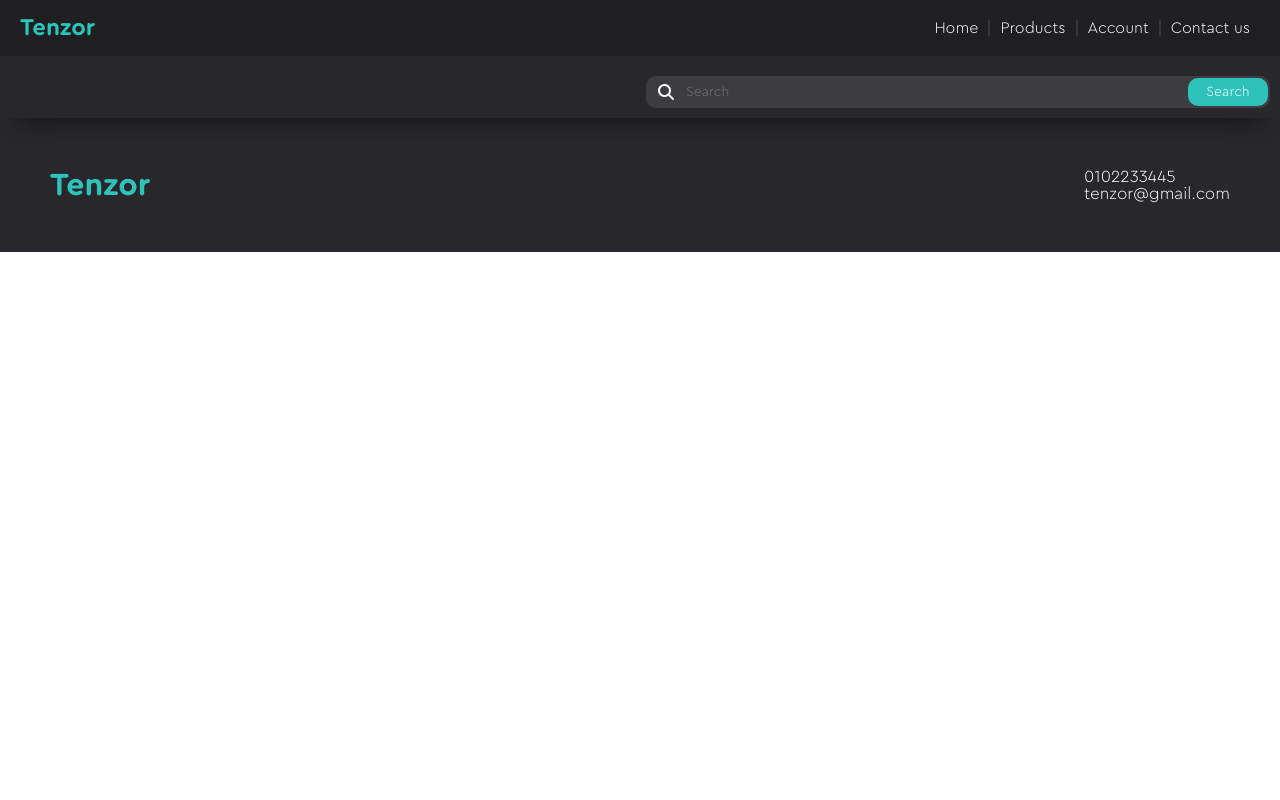
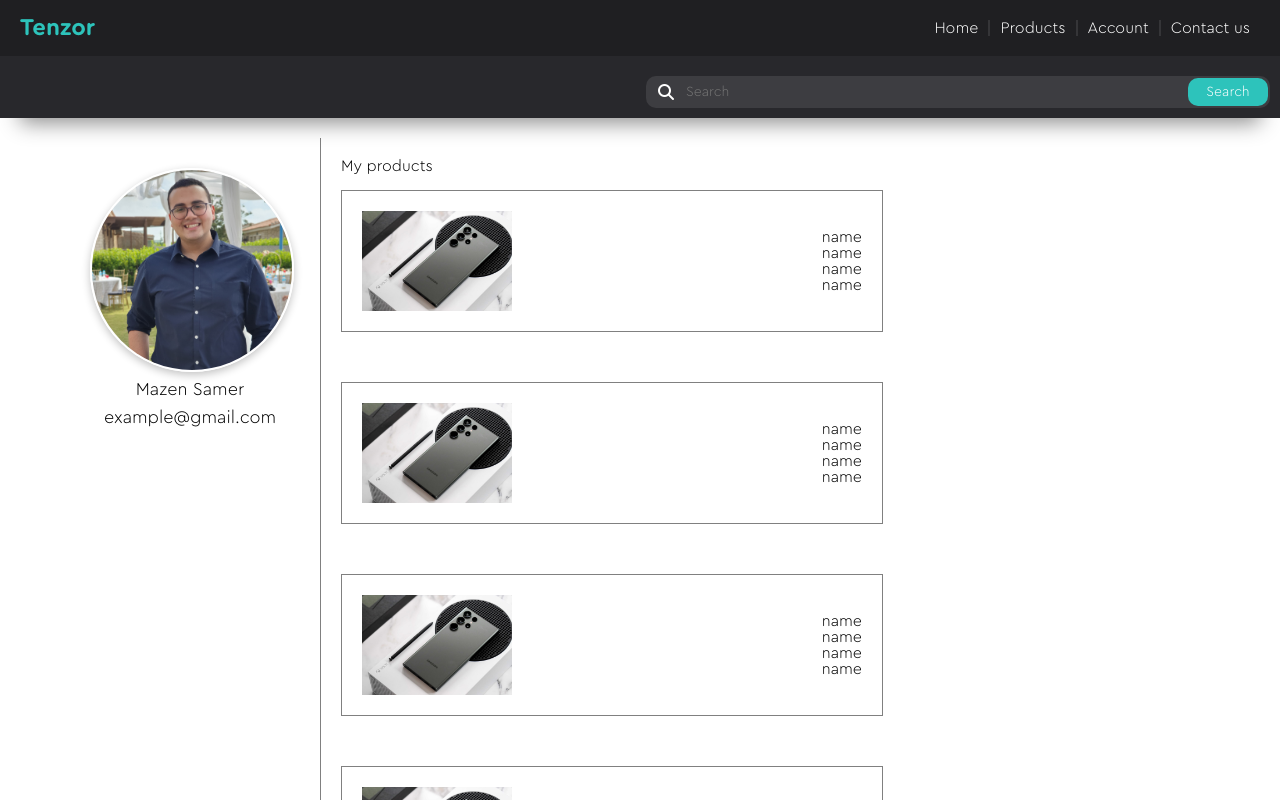
Before and after one commit to Ahmed275-Wael/tenzor, a React (Create React App) app in the folder Client/: page /profile in a window 1280 px wide. Shown: the top 800 px of the page. Built offline with nearby package versions, Linux system fonts and the light colour scheme.

Commit message:
new commits

```diff
--- a/Client/package.json
+++ b/Client/package.json
@@ -11,6 +11,7 @@
     "@testing-library/user-event": "^13.5.0",
     "react": "^18.2.0",
     "react-dom": "^18.2.0",
+    "react-hook-form": "^7.43.9",
     "react-loading-skeleton": "^3.2.0",
     "react-paginate": "^8.1.4",
     "react-router-dom": "^5.3.4",
--- /dev/null
+++ b/Client/src/components/UserProduct.jsx
@@ -0,0 +1,17 @@
+import React from "react";
+import "./styles/userproduct.css";
+import pic from "../assets/images/maxresdefault.jpg";
+
+export default function UserProducts() {
+  return (
+    <div className="user-product">
+      <img src={pic} alt="" />
+      <div className="user-product-data">
+        <p>name</p>
+        <p>name</p>
+        <p>name</p>
+        <p>name</p>
+      </div>
+    </div>
+  );
+}
--- /dev/null
+++ b/Client/src/components/styles/userproduct.css
@@ -0,0 +1,14 @@
+.user-product {
+  border: 1px solid grey;
+  padding: 20px;
+  display: flex;
+  justify-content: space-between;
+  align-items: center;
+  min-width: 500px;
+  margin-bottom: 50px;
+}
+.user-product img {
+  width: 150px;
+  height: 100px;
+  object-fit: cover;
+}
--- a/Client/src/pages/Profile.jsx
+++ b/Client/src/pages/Profile.jsx
@@ -1,11 +1,33 @@
 import React from "react";
+import "./page-style/profile.css";
 import Footer from "../components/Footer";
 import Navbar from "../components/Navbar";
+import userPic from "../assets/images/test.jpg";
+import UserProducts from "../components/UserProduct";
 
 export default function Profile() {
   return (
     <>
       <Navbar />
+      <main className="container">
+        <div className="user-data">
+          <div className="user-pic">
+            <img src={userPic} alt="user" />
+          </div>
+          <div className="user-data-content">
+            <p className="name">Mazen Samer</p>
+            <p className="mail">example@gmail.com</p>
+          </div>
+        </div>
+        <div className="user-products">
+          <p>My products</p>
+          <br />
+          <UserProducts />
+          <UserProducts />
+          <UserProducts />
+          <UserProducts />
+        </div>
+      </main>
       <Footer />
     </>
   );
--- a/Client/src/pages/SignIn.jsx
+++ b/Client/src/pages/SignIn.jsx
@@ -1,37 +1,24 @@
 import { React, useState } from "react";
 import { Link, useHistory } from "react-router-dom";
+import { useForm } from "react-hook-form";
 import "./page-style/signin.css";
 import Navbar from "../components/Navbar";
 
 export default function SignIn() {
-  const [formData, setFormData] = useState({
-    email: "",
-    password: "",
-  });
+  const {
+    register,
+    handleSubmit,
+    formState: { errors },
+  } = useForm();
   const history = useHistory();
-  //Error message display
+  //Error API message display
   const [statusError, setStatusError] = useState(false);
 
-  //// RegEx validations (yet to be implemented)
-  // const [emailErr, setEmailErr] = useState(false);
-  // const [passError, setPwdError] = useState(false);
-  // const validEmail = new RegExp(
-  //   "^[a-zA-Z0-9._:$!%-]+@[a-zA-Z0-9.-]+.[a-zA-Z]$"
-  // );
-  // const validPassword = new RegExp("^(?=.*?[A-Za-z])(?=.*?[0-9]).{6,}$");
-
-  function inputChange(event) {
-    const { name, value } = event.target;
-    setFormData((prevFormData) => {
-      return { ...prevFormData, [name]: value };
-    });
-  }
-
-  async function submitSignin(e) {
-    e.preventDefault();
+  //On submit function
+  const onSubmit = async (data) => {
     let result = await fetch("http://localhost:3006/api/v1/user", {
       method: "post",
-      body: JSON.stringify(formData),
+      body: JSON.stringify(data),
       headers: {
         "Content-Type": "application/json; charset=utf-8",
       },
@@ -47,7 +34,7 @@ export default function SignIn() {
         setStatusError((prevState) => !prevState);
       }, 3000);
     }
-  }
+  };
 
   return (
     <>
@@ -58,26 +45,35 @@ export default function SignIn() {
           <p>Sign up now and browse many phones</p>
           <Link to="/signup">Register</Link>
         </div>
-        <form className="signin-form">
+        <form className="signin-form" onSubmit={handleSubmit(onSubmit)}>
           <h1>Login to your account.</h1>
           <input
-            onChange={inputChange}
-            name="email"
-            type="text"
+            {...register("email", {
+              pattern: {
+                value: /^[a-zA-Z0-9._:$!%-]+@[a-zA-Z0-9.-]+.[a-zA-Z]$/,
+                message: "Entered value does not match email format",
+              },
+            })}
             placeholder="EMAIL"
-            value={formData.email}
           />
+          {errors.email && <p className="error">{errors.email.message}</p>}
           <input
-            onChange={inputChange}
-            name="password"
+            {...register("password", {
+              pattern: {
+                value: /^(?=.*[A-Za-z])(?=.*\d)[A-Za-z\d]{8,}$/,
+                //Minimum eight characters, at least one letter and one number
+                message:
+                  "Password must contain a minimum of eight characters, at least one letter and one number",
+              },
+            })}
             type="password"
             placeholder="PASSWORD"
-            value={formData.password}
           />
-          <button onClick={submitSignin}>Login</button>
-          <p style={{ color: "red" }}>
-            {statusError && "Invalid email or password"}
-          </p>
+          {errors.password && (
+            <p className="error">{errors.password.message}</p>
+          )}
+          <button onClick={handleSubmit}>Login</button>
+          <p className="error">{statusError && "Invalid email or password"}</p>
         </form>
       </div>
     </>
--- a/Client/src/pages/SignUp.jsx
+++ b/Client/src/pages/SignUp.jsx
@@ -1,107 +1,96 @@
 import React from "react";
 import { Link } from "react-router-dom";
+import { useForm } from "react-hook-form";
 import "./page-style/signup.css";
 import Navbar from "../components/Navbar";
 
+//ERRORS BS HYA ELL FADLA HNA DELETE WHEN COMPLETED
+
 export default function SignUp() {
-  const [formData, setFormData] = React.useState({
-    firstName: "",
-    lastName: "",
-    email: "",
-    phoneNumber: "",
-    password: "",
-    confirmPassword: "",
-  });
+  const [errorMsg, setErrorMsg] = React.useState("");
+  const {
+    register,
+    handleSubmit,
+    formState: { errors },
+    watch,
+  } = useForm();
 
-  function inputChange(event) {
-    const { name, value } = event.target;
-    setFormData((prevFormData) => {
-      return { ...prevFormData, [name]: value };
-    });
-  }
-
-  async function submitSignup(e) {
-    e.preventDefault();
+  async function onSubmit(data) {
     let result = await fetch("http://localhost:3006/api/v1/user/register", {
       method: "post",
-      body: JSON.stringify({ ...formData, image: "culpa ea", gender: "male" }),
+      body: JSON.stringify({ data }),
       headers: {
         "Content-Type": "application/json; charset=utf-8",
       },
     });
     result = await result.json();
     console.log(result);
-    // if (result.status === "Success") {
-    //   localStorage.setItem("user", JSON.stringify(result.data));
-    //   history.push("/");
-    // } else if (result.status === "Failed") {
-    //   setStatusError((prevState) => !prevState);
-    //   setTimeout(() => {
-    //     setStatusError((prevState) => !prevState);
-    //   }, 3000);
-    // }
   }
 
   return (
     <>
       <Navbar />
       <div className="sign-up">
-        <form className="signup-form" action="">
+        <form className="signup-form" onSubmit={handleSubmit(onSubmit)}>
           <h1>Register a new account.</h1>
           <div className="name-inputs">
+            {/* comment */}
             <input
-              onChange={inputChange}
-              name="firstName"
+              {...register("firstName")}
               type="text"
-              placeholder="First Name"
-              value={formData.firstName}
+              placeholder="FIRST NAME"
             />
             <input
-              onChange={inputChange}
-              name="lastName"
+              {...register("lastName")}
               type="text"
-              placeholder="Last Name"
-              value={formData.lastName}
+              placeholder="LAST NAME"
             />
           </div>
+          <select {...register("gender")}>
+            <option value="male">Male</option>
+            <option value="female">Female</option>
+          </select>
           <input
-            onChange={inputChange}
-            name="email"
+            {...register("email", {
+              pattern: {
+                value: /^[a-zA-Z0-9._:$!%-]+@[a-zA-Z0-9.-]+.[a-zA-Z]$/,
+                message: "Entered value does not match email format",
+              },
+            })}
+            placeholder="EMAIL"
+          />
+          {errors.email && <p className="error">{errors.email.message}</p>}
+          <input
+            {...register("phoneNumber", {
+              pattern: {
+                value: /^01[0125][0-9]{8}$/gm,
+                message: "Entered value does not match egyptian number format",
+              },
+            })}
             type="text"
-            placeholder="EMAIL"
-            value={formData.email}
+            placeholder="PHONE NUMBER"
           />
           <input
-            onChange={inputChange}
-            name="phoneNumber"
-            type="text"
-            placeholder="PHONE NUMBER"
-            value={formData.phoneNumber}
+            {...register("password")}
+            type="password"
+            placeholder="PASSWORD"
           />
           <input
-            onChange={inputChange}
-            name="password"
-            type="password"
-            placeholder="PASSWORD"
-            value={formData.password}
-          />
-          <input
-            onChange={inputChange}
-            name="confirmPassword"
+            input
+            {...register("confirm_password", {
+              required: true,
+              validate: (val) => {
+                if (watch("password") !== val) {
+                  setErrorMsg("Your passwords do no match");
+                } else setErrorMsg("");
+              },
+            })}
             type="password"
             placeholder="CONFIRM PASSWORD"
-            value={formData.confirmPassword}
           />
-          {/* <div className="form-gender">
-            <h1 className="form-gender-header">Gender</h1>
-            <div className="gender-radio">
-              <label htmlFor="male">Male</label>
-              <input type="radio" id="male" />
-              <label htmlFor="female">Female</label>
-              <input type="radio" id="female" />
-            </div>
-          </div> */}
-          <button onClick={submitSignup}>Resgiter</button>
+          {errorMsg}
+          <button onClick={handleSubmit}>Resgiter</button>
+          {/* comment */}
         </form>
         <div className="sign-in-img">
           <h1>Already registered?</h1>
--- /dev/null
+++ b/Client/src/pages/page-style/profile.css
@@ -0,0 +1,38 @@
+main.container {
+  padding: 20px 60px;
+  min-height: calc(85vh - 188px);
+  display: flex;
+  justify-content: flex-start;
+  align-items: flex-start;
+}
+main .user-data {
+  width: 200px;
+}
+main .user-data .user-pic img {
+  width: 200px;
+  height: 200px;
+  border: 2px solid white;
+  border-radius: 50%;
+  box-shadow: rgba(0, 0, 0, 0.24) 0px 3px 8px;
+}
+main .user-data .user-pic img {
+  width: 200px;
+  height: 200px;
+  border: 2px solid white;
+  border-radius: 50%;
+  box-shadow: rgba(0, 0, 0, 0.24) 0px 3px 8px;
+}
+main .user-data {
+  padding: 30px;
+}
+main .user-data .user-data-content {
+  text-align: center;
+}
+main .user-data .user-data-content p {
+  font-size: 18px;
+  padding: 5px;
+}
+main .user-products {
+  padding: 20px;
+  border-left: 1px solid grey;
+}
--- a/Client/src/pages/page-style/signin.css
+++ b/Client/src/pages/page-style/signin.css
@@ -73,3 +73,6 @@
   color: white;
   background-color: #2dc3bb;
 }
+.error {
+  color: red;
+}
--- a/Client/src/pages/page-style/signup.css
+++ b/Client/src/pages/page-style/signup.css
@@ -21,6 +21,13 @@
 }
 .signup-form input {
   width: 500px;
+  font-family: "cera round";
+  font-size: 15px;
+  padding: 10px;
+  background-color: aliceblue;
+  border: 1px solid #2dc3bb;
+}
+.signup-form select {
   font-family: "cera round";
   font-size: 15px;
   padding: 10px;
```
Also changed, not shown: Client/src/pages/MyProducts.jsx (deleted, +0 -7 lines), Client/src/assets/images/test.jpg (added), 1 other file (tests, documents, lock files or other folders).
